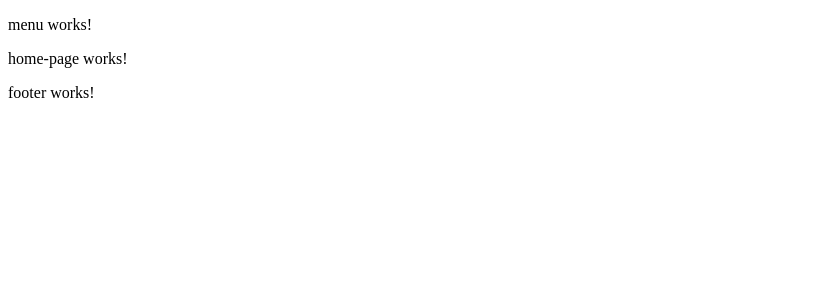
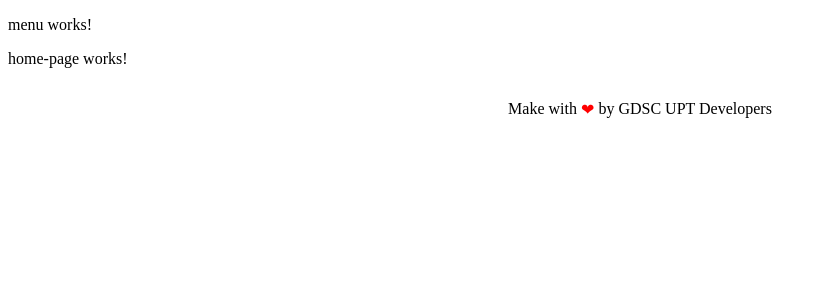
Before and after one commit to dsc-upt/a4-website-frontend, an Angular app: page / in a window 1280 px wide. Shown: the top 300 px of the page, without its empty margins (0-827 px from the left). Built offline with nearby package versions, Linux system fonts and the light colour scheme.

Commit message:
Make with love

```diff
--- a/src/app/shared/components/footer/footer.component.html
+++ b/src/app/shared/components/footer/footer.component.html
@@ -1 +1,5 @@
-<p>footer works!</p>
+<div class="footer">
+  <p>Make with </p>
+  <p class="hearth">❤</p>️
+  <p> by GDSC UPT Developers</p>
+</div>
--- a/src/app/shared/components/footer/footer.component.scss
+++ b/src/app/shared/components/footer/footer.component.scss
@@ -0,0 +1,15 @@
+.footer {
+  bottom: 0;
+  justify-content: center;
+  display: flex;
+  flex-direction: row;
+}
+
+.hearth {
+  padding: 0 4px;
+  color: red;
+
+  &:hover {
+    transform: scale(1.20);
+  }
+}
```
